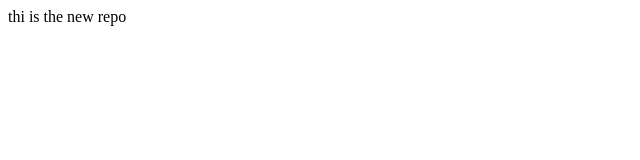
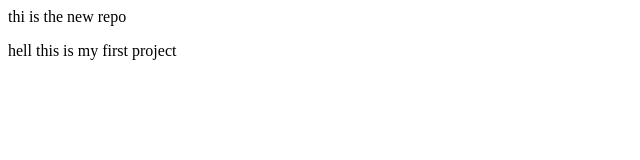
Before and after one commit to KANGKAN99/localrepo, a plain HTML site: page index.html in a window 1280 px wide. Shown: the whole page, without its empty margins (0-640 px from the left). Drawn offline with Linux system fonts and the light colour scheme.

Commit message:
add this comment

```diff
--- a/index.html
+++ b/index.html
@@ -1 +1,3 @@
 <p> thi is the new repo</p>
+
+<p>hell this is my first project</p>
```
